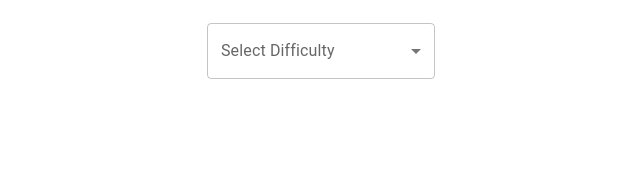
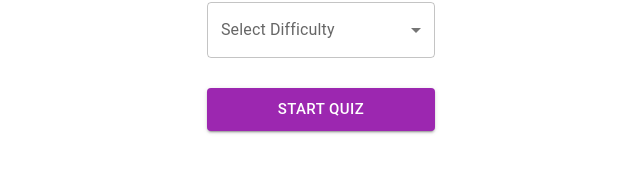
Before and after one commit to saraswathi22-mac/quiz-app, a React (Vite) app: page / in a window 1280 px wide. Shown: the part 547-720 px from the top of the page, without its empty margins (319-959 px from the left). Built offline with nearby package versions, Linux system fonts and the light colour scheme; no server answers.

Commit message:
Navigating to quiz page

```diff
--- a/src/App.jsx
+++ b/src/App.jsx
@@ -7,7 +7,6 @@ import { useFetchQuestions } from "./hooks/useFetchQuestions";
 
 function App() {
   const [name, setName] = useState();
-  const fetchQuestions = useFetchQuestions("", "");
   return (
     <Router>
       <Header />
@@ -18,7 +17,7 @@ function App() {
             <Home
               name={name}
               setName={setName}
-              fetchQuestions={fetchQuestions}
+              fetchQuestions={useFetchQuestions}
             />
           }
         />
--- a/src/components/Home/Home.jsx
+++ b/src/components/Home/Home.jsx
@@ -1,11 +1,23 @@
-import { TextField, MenuItem } from "@mui/material";
+import { TextField, MenuItem, Button } from "@mui/material";
 import { useState } from "react";
 import "./Home.css";
 import Categories from "../../DB/Categories";
+import { useNavigate } from "react-router-dom";
 
 const Home = ({ name, setName, fetchQuestions }) => {
   const [category, setCategory] = useState("");
   const [difficulty, setDifficulty] = useState("");
+
+  const navigate = useNavigate();
+
+  const handleSubmit = () => {
+    if (!category || !difficulty || !name) {
+      return;
+    } else {
+      fetchQuestions(category, difficulty);
+      navigate("/quiz");
+    }
+  };
 
   return (
     <div className="content">
@@ -52,6 +64,14 @@ const Home = ({ name, setName, fetchQuestions }) => {
               Hard
             </MenuItem>
           </TextField>
+          <Button
+            variant="contained"
+            color="secondary"
+            size="large"
+            onClick={handleSubmit}
+          >
+            Start Quiz
+          </Button>
         </div>
       </div>
     </div>
```
